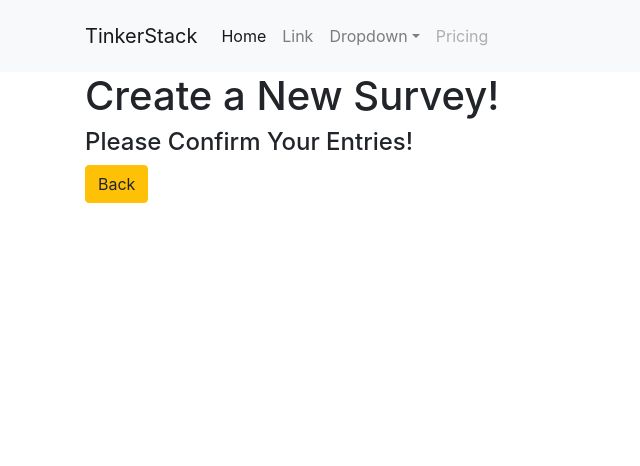
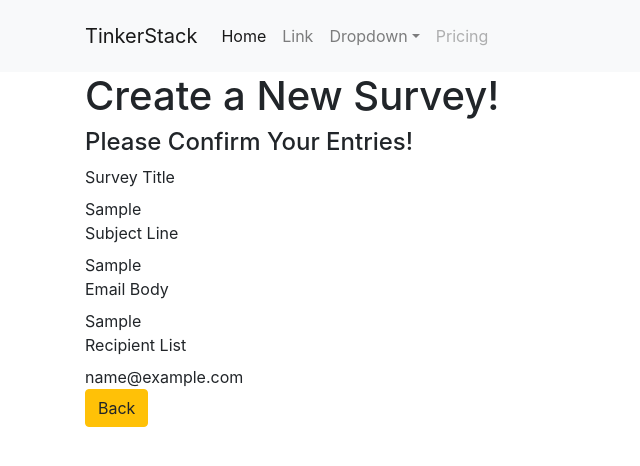
Before and after one commit to derrickyoo/tinker-stack-io, a React (Create React App) app in the folder client/: page /surveys/new in a window 1280 px wide. Both pictures are taken after typing "Sample", "Sample", "Sample", "name@example.com" into the empty fields and a click on the button "Next". Shown: the top 466 px of the page, without its empty margins (0-640 px from the left). Built offline with nearby package versions, Linux system fonts and the light colour scheme; no server answers.

Commit message:
Refactored SurveyFormReview

```diff
--- a/client/src/components/surveys/SurveyForm.js
+++ b/client/src/components/surveys/SurveyForm.js
@@ -6,17 +6,11 @@
 
 import SurveyField from "./SurveyField";
 import validateEmails from "../../utils/validateEmails";
-
-const FIELDS = [
-  { label: "Survey Title", name: "title" },
-  { label: "Subject Line", name: "subject" },
-  { label: "Email Body", name: "body" },
-  { label: "Recipient List", name: "emails" }
-];
+import formFields from "./formFields";
 
 class SurveyForm extends Component {
   renderFields() {
-    return _.map(FIELDS, ({ label, name }) => {
+    return _.map(formFields, ({ label, name }) => {
       return (
         <Field
           key={name}
@@ -51,7 +45,7 @@
 function validate(values) {
   const errors = {};
 
-  _.forEach(FIELDS, ({ name }) => {
+  _.forEach(formFields, ({ name }) => {
     if (!values[name]) {
       errors[name] = "You must provide a value";
     }
@@ -64,5 +58,6 @@
 
 export default reduxForm({
   validate,
-  form: "surveyForm"
+  form: "surveyForm",
+  destroyOnUnmount: false
 })(SurveyForm);
--- a/client/src/components/surveys/SurveyFormReview.js
+++ b/client/src/components/surveys/SurveyFormReview.js
@@ -1,11 +1,24 @@
 // SurveFormReview shows users their form inputs for review
+import _ from "lodash";
 import React from "react";
+import { connect } from "react-redux";
 
-const SurveyFormReview = ({ onCancel }) => {
+import formFields from "./formFields";
+
+const SurveyFormReview = ({ onCancel, formValues }) => {
+  const reviewFields = _.map(formFields, ({ label, name }) => {
+    return (
+      <div key={name}>
+        <label>{label}</label>
+        <div>{formValues[name]}</div>
+      </div>
+    );
+  });
+
   return (
     <div>
       <h4>Please Confirm Your Entries!</h4>
-
+      {reviewFields}
       <button type="button" className="btn btn-warning" onClick={onCancel}>
         Back
       </button>
@@ -13,4 +26,10 @@
   );
 };
 
-export default SurveyFormReview;
+function mapStateToProps(state) {
+  return {
+    formValues: state.form.surveyForm.values
+  };
+}
+
+export default connect(mapStateToProps)(SurveyFormReview);
--- /dev/null
+++ b/client/src/components/surveys/formFields.js
@@ -0,0 +1,6 @@
+export default [
+  { label: "Survey Title", name: "title" },
+  { label: "Subject Line", name: "subject" },
+  { label: "Email Body", name: "body" },
+  { label: "Recipient List", name: "emails" }
+];
```
